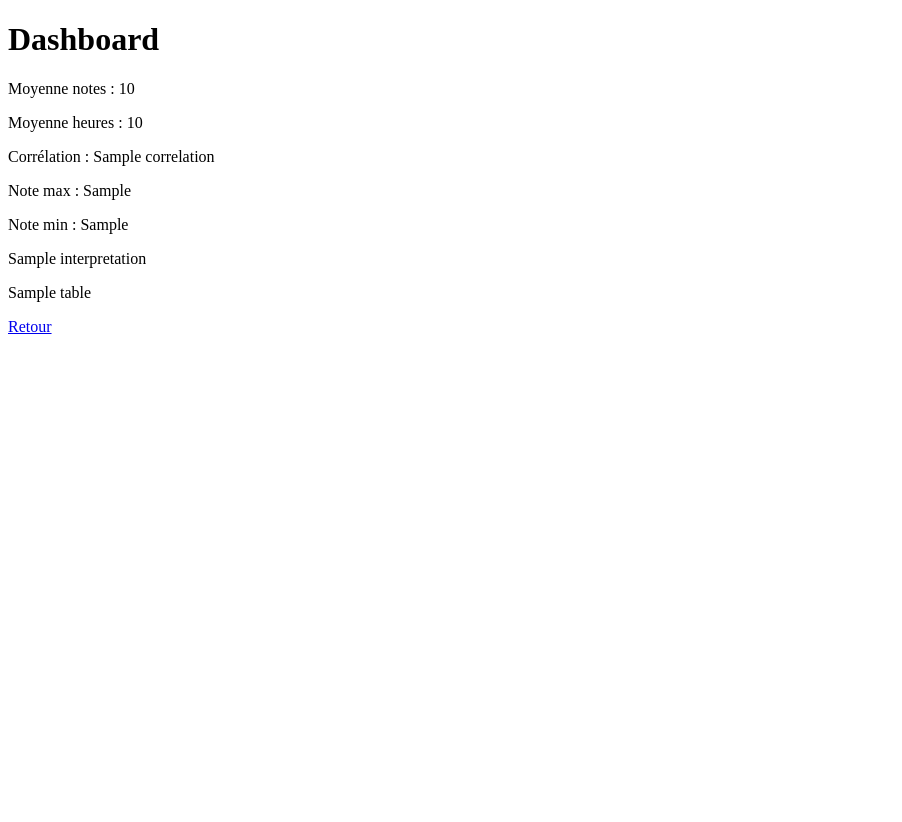
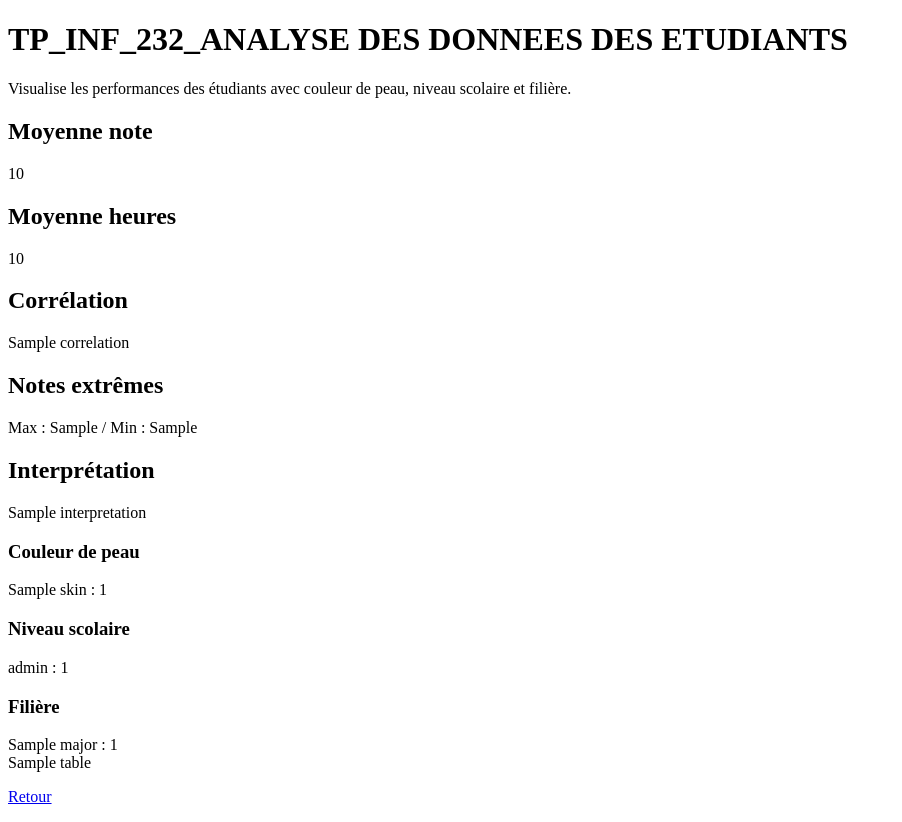
Before and after one commit to ange2005-dot/TP_INF232_ABATSONG_ANGE_MERVEILLES_24G2727, a Flask app: template templates/dashboard.html in a window 1280 px wide. Shown: the whole page, without its empty margins (0-902 px from the left). Before the commit the page ends 334 px from the top, so only its background shows below. Run offline with Flask 3, Linux system fonts and the light colour scheme; the template is opened without the code that fills it: most values are stand-ins (such as "Sample title", 1, 10 or a date in 2020).

Commit message:
Update dashboard.html

```diff
--- a/templates/dashboard.html
+++ b/templates/dashboard.html
@@ -6,16 +6,73 @@
     <link rel="stylesheet" href="/static/style.css">
 </head>
 <body>
-    <div class="container">
-        <h1>Dashboard</h1>
-        <p>Moyenne notes : {{ avg_grade }}</p>
-        <p>Moyenne heures : {{ avg_hours }}</p>
-        <p>Corrélation : {{ correlation }}</p>
-        <p>Note max : {{ max_grade }}</p>
-        <p>Note min : {{ min_grade }}</p>
-        <p>{{ interpretation }}</p>
-        <div>{{ table | safe }}</div>
-        <p><a href="/">Retour</a></p>
+    <div class="container dashboard-page">
+        <header class="hero">
+            <h1>TP_INF_232_ANALYSE DES DONNEES DES ETUDIANTS</h1>
+            <p>Visualise les performances des étudiants avec couleur de peau, niveau scolaire et filière.</p>
+        </header>
+        <div class="stats-grid">
+            <div class="stat-card bright-card">
+                <h2>Moyenne note</h2>
+                <p>{{ avg_grade }}</p>
+            </div>
+            <div class="stat-card bright-card">
+                <h2>Moyenne heures</h2>
+                <p>{{ avg_hours }}</p>
+            </div>
+            <div class="stat-card bright-card">
+                <h2>Corrélation</h2>
+                <p>{{ correlation }}</p>
+            </div>
+            <div class="stat-card bright-card">
+                <h2>Notes extrêmes</h2>
+                <p>Max : {{ max_grade }} / Min : {{ min_grade }}</p>
+            </div>
+        </div>
+        <div class="interpretation-card">
+            <h2>Interprétation</h2>
+            <p>{{ interpretation }}</p>
+        </div>
+        <section class="distribution-row">
+            <div class="distribution-block">
+                <h3>Couleur de peau</h3>
+                {% if skin_counts %}
+                    <div class="badge-list">
+                        {% for skin, count in skin_counts.items() %}
+                            <span class="badge">{{ skin }} : {{ count }}</span>
+                        {% endfor %}
+                    </div>
+                {% else %}
+                    <p>Aucune donnée.</p>
+                {% endif %}
+            </div>
+            <div class="distribution-block">
+                <h3>Niveau scolaire</h3>
+                {% if level_counts %}
+                    <div class="badge-list">
+                        {% for level, count in level_counts.items() %}
+                            <span class="badge">{{ level }} : {{ count }}</span>
+                        {% endfor %}
+                    </div>
+                {% else %}
+                    <p>Aucune donnée.</p>
+                {% endif %}
+            </div>
+            <div class="distribution-block">
+                <h3>Filière</h3>
+                {% if major_counts %}
+                    <div class="badge-list">
+                        {% for major, count in major_counts.items() %}
+                            <span class="badge">{{ major }} : {{ count }}</span>
+                        {% endfor %}
+                    </div>
+                {% else %}
+                    <p>Aucune donnée.</p>
+                {% endif %}
+            </div>
+        </section>
+        <div class="table-wrapper"> {{ table | safe }} </div>
+        <p><a class="primary-button" href="/">Retour</a></p>
     </div>
 </body>
 </html>
```
